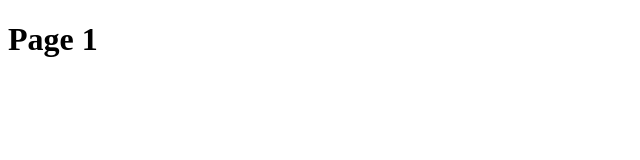
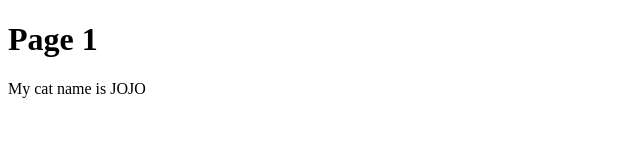
Before and after one commit to huymey/GIT-WORK-FLOW, a plain HTML site: page page1.html in a window 1280 px wide. Shown: the whole page, without its empty margins (0-640 px from the left). Drawn offline with Linux system fonts and the light colour scheme.

Commit message:
add paragraph about cat

```diff
--- a/page1.html
+++ b/page1.html
@@ -8,5 +8,6 @@
 </head>
 <body>
     <h1>Page 1</h1>
+    <p>My cat name is JOJO</p>
 </body>
 </html>
```
